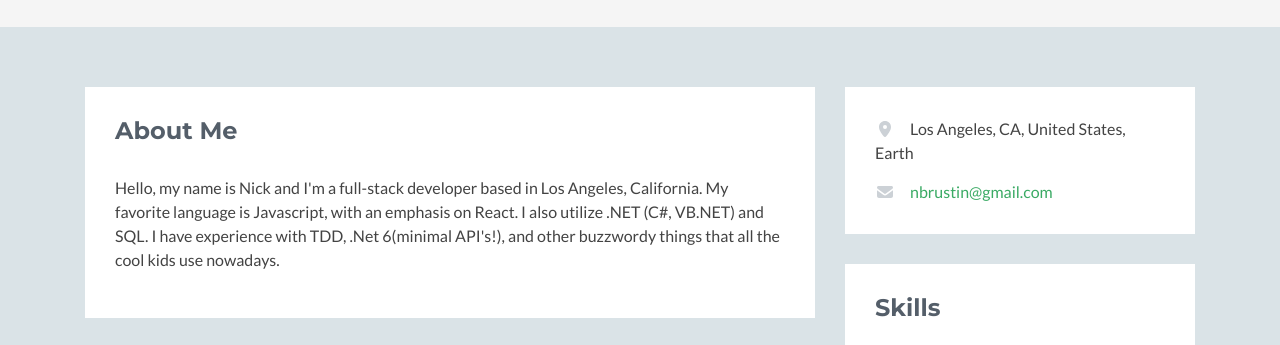
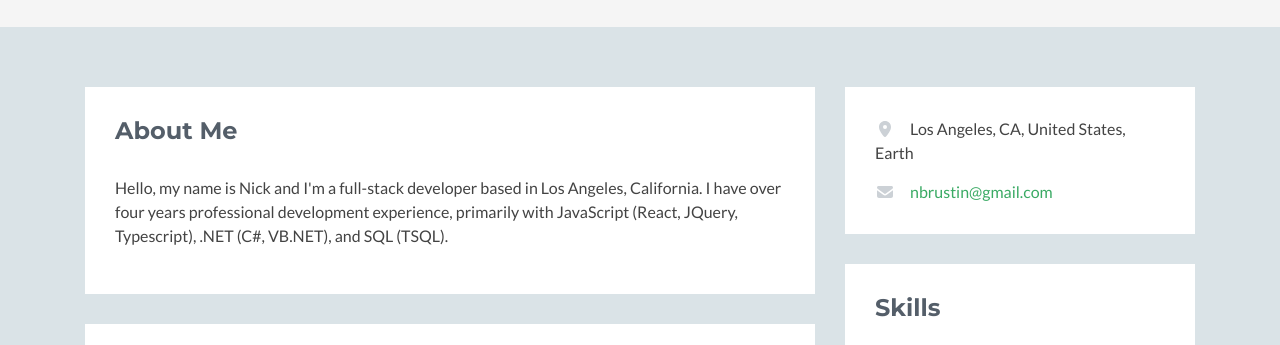
Before and after one commit to nbrustin/nickBrustinPortfolio, a plain HTML site: page index.html in a window 1280 px wide. Shown: the part 223-568 px from the top of the page. Drawn offline with nearby package versions, Linux system fonts and the light colour scheme; no server answers; a script that the page names is missing; some icons are missing.

Commit message:
Update about me

```diff
--- a/index.html
+++ b/index.html
@@ -66,10 +66,8 @@
               <p>
                 Hello, my name is Nick and I'm a full-stack developer based in
                 Los Angeles, California.
-                My favorite language is Javascript, with an emphasis on React.
-                I also utilize .NET (C#, VB.NET) and SQL. I have experience with TDD,
-                .Net 6(minimal API's!), and other buzzwordy things that all the cool kids use
-                nowadays.
+                I have over four years professional development experience, primarily with JavaScript (React, JQuery, Typescript),
+                .NET (C#, VB.NET), and SQL (TSQL).
               </p>
             </div>
             <!--//content-->
```
